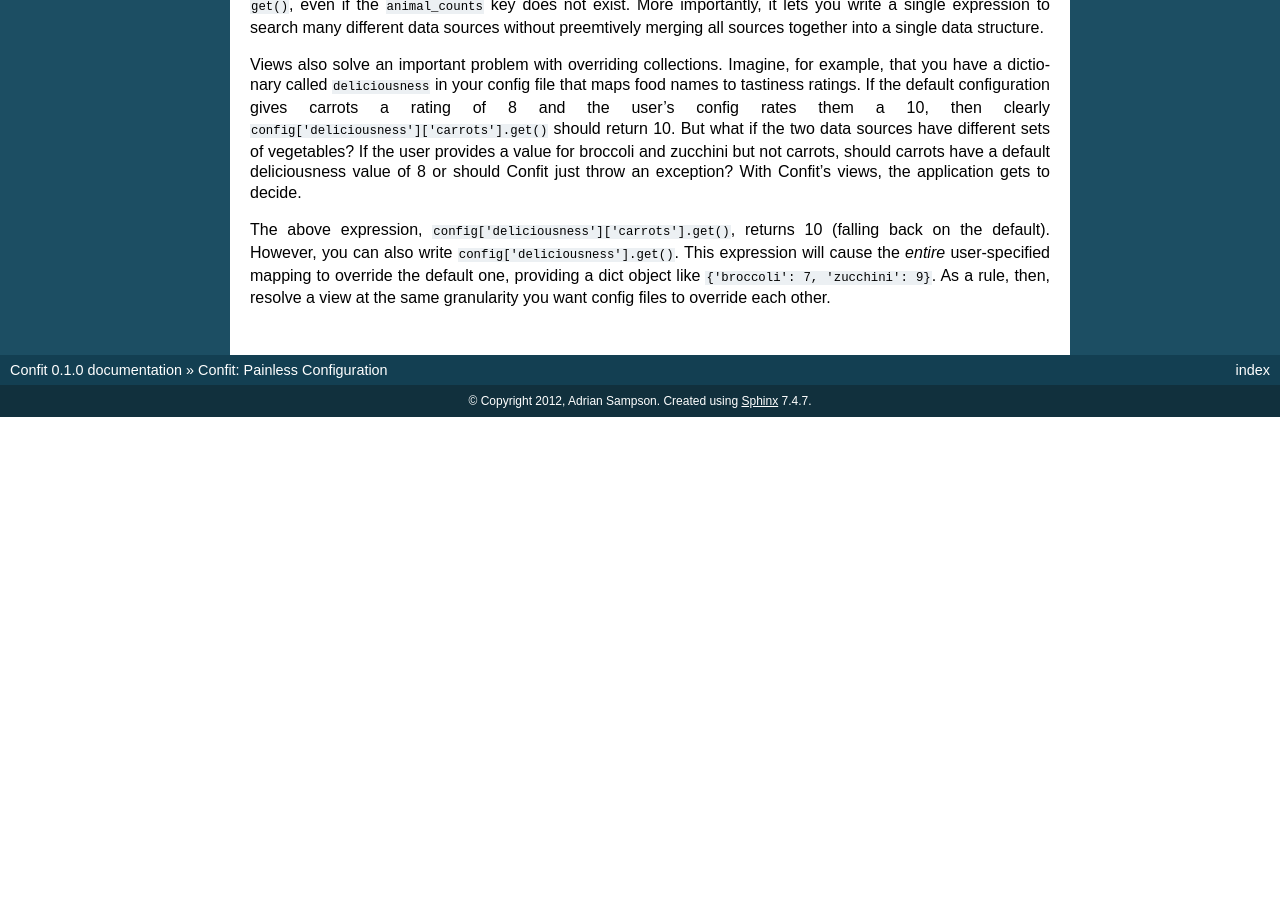
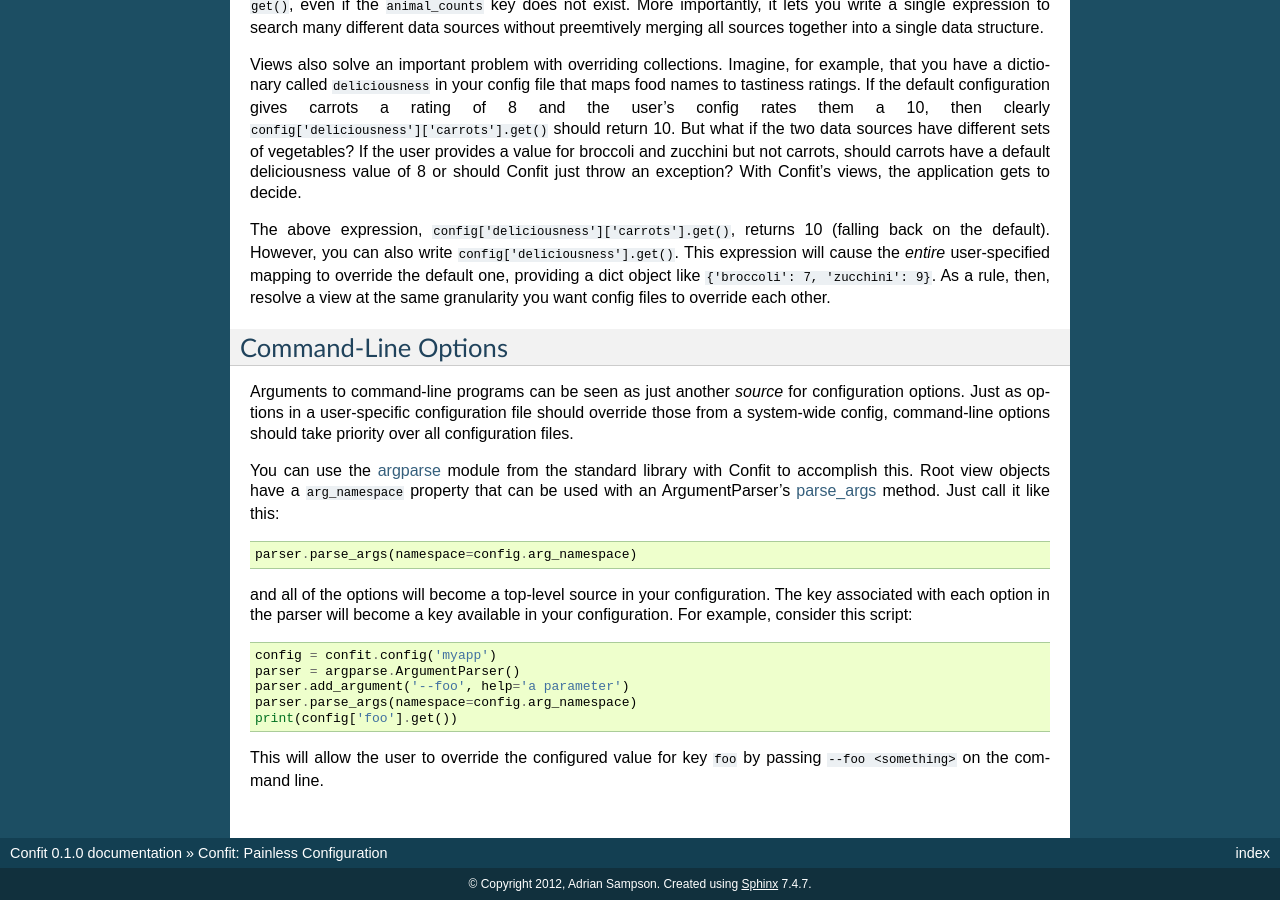
Before and after one commit to beetbox/confuse, a Sphinx documentation site: the page built from docs/index.rst, in a window 1280 px wide and 900 px high, scrolled down 1009 px. Built offline with Sphinx 7.4.7, drawn with Linux system fonts in a browser that asks for light colours; before the commit the page ends 1426 px from its top, so only the background shows below that.

Commit message:
argparse integration

```diff
--- a/docs/index.rst
+++ b/docs/index.rst
@@ -5,6 +5,7 @@ Confit: Painless Configuration
 for Python.
 
 .. _Confit: https://github.com/sampsyo/confit
+
 
 Using Confit
 ------------
@@ -45,6 +46,7 @@ the key doesn’t exist in any configuration file, Confit will raise a
 ``NotFoundError``. Together, catching these exceptions (both subclasses
 of ``confit.ConfigError``) lets you painlessly validate the user’s
 configuration as you go.
+
 
 View Theory
 -----------
@@ -87,3 +89,36 @@ resolve a view at the same granularity you want config files to override
 each other.
 
 .. _XPath: http://www.w3.org/TR/xpath/
+
+
+Command-Line Options
+--------------------
+
+Arguments to command-line programs can be seen as just another *source*
+for configuration options. Just as options in a user-specific
+configuration file should override those from a system-wide config,
+command-line options should take priority over all configuration files.
+
+You can use the `argparse`_ module from the standard library with Confit
+to accomplish this. Root view objects have a ``arg_namespace`` property
+that can be used with an ArgumentParser's `parse_args`_ method. Just
+call it like this::
+
+    parser.parse_args(namespace=config.arg_namespace)
+
+and all of the options will become a top-level source in your
+configuration. The key associated with each option in the parser will
+become a key available in your configuration. For example, consider this
+script::
+
+    config = confit.config('myapp')
+    parser = argparse.ArgumentParser()
+    parser.add_argument('--foo', help='a parameter')
+    parser.parse_args(namespace=config.arg_namespace)
+    print(config['foo'].get())
+
+This will allow the user to override the configured value for key
+``foo`` by passing ``--foo <something>`` on the command line.
+
+.. _argparse: http://docs.python.org/dev/library/argparse.html
+.. _parse_args: http://docs.python.org/library/argparse.html#the-parse-args-method
```
Also changed, not shown: README.rst (+7 -3 lines), confit.py (+34 -0 lines), example/__init__.py (+7 -0 lines), 1 other file.
